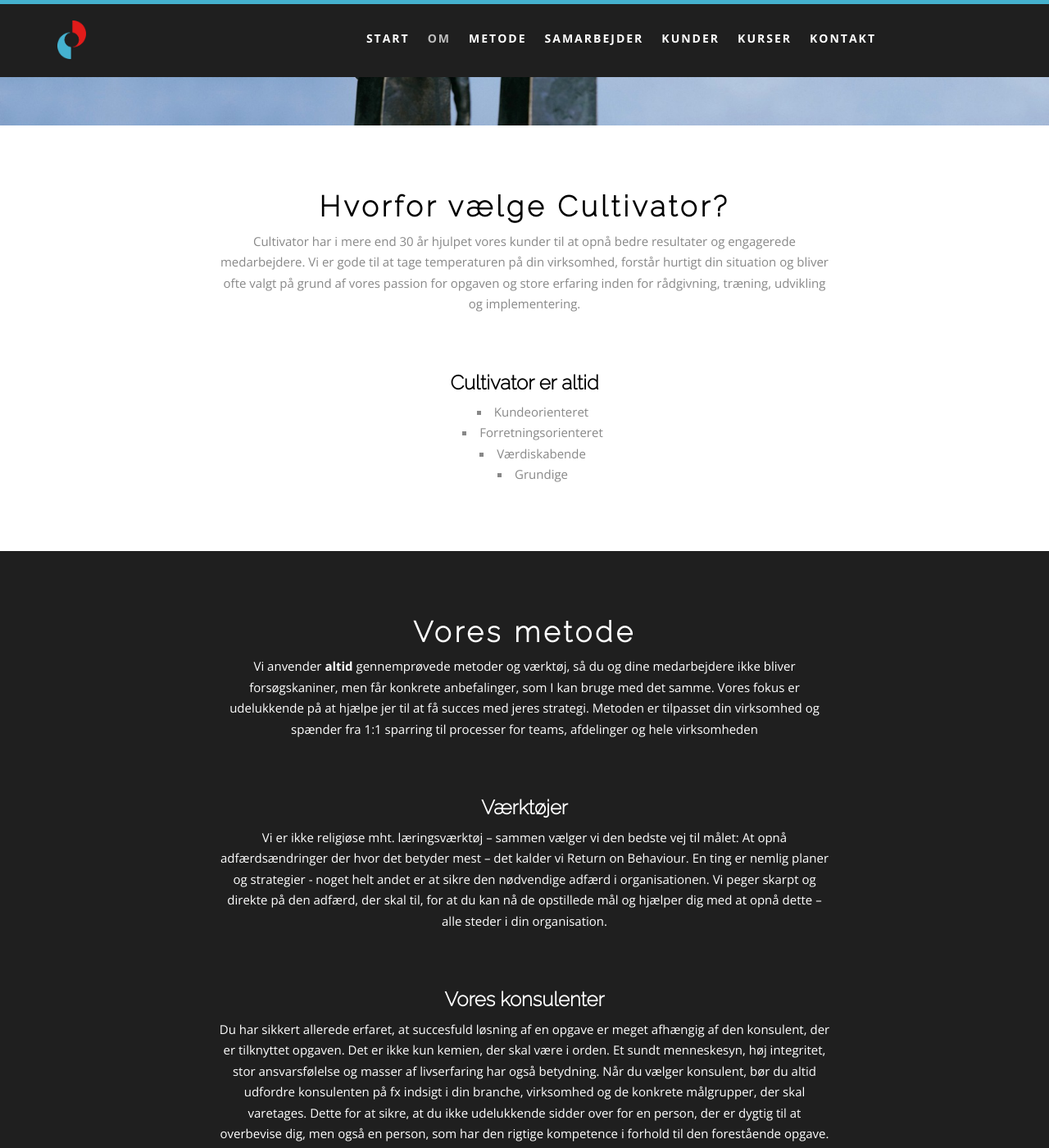
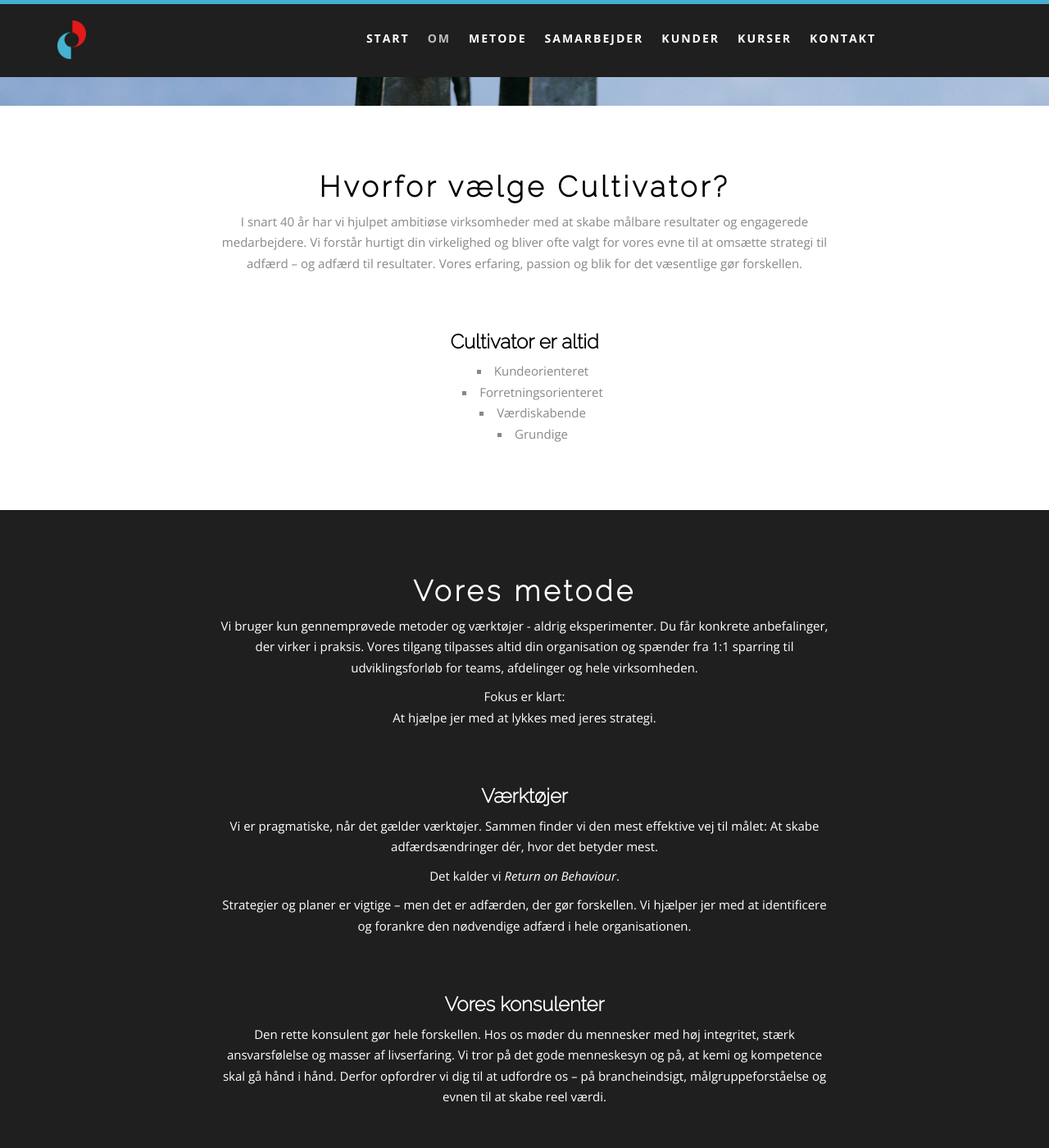
Before and after one commit to re-cph/cultivator-HTML, a Jekyll site: the page built from index.html, in a window 1280 px wide and 1400 px high, scrolled down 645 px. Shown: the whole window at 82% size. Built offline with Jekyll 4.4.1, drawn with Linux system fonts in a browser that asks for light colours; some of the changed text lies outside the part shown.

Commit message:
rettelser fra Claes

```diff
--- a/_config.yml
+++ b/_config.yml
@@ -1,6 +1,6 @@
 # Site settings
 title: "Cultivator - return on behaviour"
-email: "info@cultivator.com"
+email: "ch@cultivator.com"
 description: > # this means to ignore newlines until "baseurl:"
   Cultivator hjælper din virksomhed videre - din samarbejdspartner med fokus på indlevelse, mod og erfaring.
 baseurl: "" # the subpath of your site, e.g. /blog/
--- a/_includes/footer.html
+++ b/_includes/footer.html
@@ -15,10 +15,10 @@
 
       <div class="spacing40"></div>
       <p>
-        Cultivator A/S &bull; Tlf.: 7013 3400 &bull; E-mail: info@cultivator.com &bull; CVR: 12047606
+        Cultivator A/S &bull; Tlf.: 7013 3400 &bull; E-mail: {{ site.email }} &bull; CVR: 12047606
       </p>
       <p>
-        Avderødvej 27C &bull; 2980 Kokkedal<br>
+        Avderødvej 27B &bull; 2980 Kokkedal<br>
       </p>
 
       <div class="spacing20"></div>
--- a/index.html
+++ b/index.html
@@ -16,18 +16,20 @@
             <div class="col-md-8 col-md-offset-2">
               <div class="spacing40"></div>
               <h1>Cultivator</h1>
-              <h3>Fra ”What?” & ”Why?” <br>til ”How”</h3>
+              <h3>Fra ”What?” og ”Why?” <br>til ”How”</h3>
               <p>
-                Vi tror på, at alle mennesker og virksomheder har potentiale for yderligere udvikling.
+                Vi tror på, at alle mennesker og organisationer rummer potentiale for mere. Indsigt og forståelse er kun begyndelsen - det er træningen, der skaber forandringen.
                 <br><br>
-                Indsigt og forståelse er kun forudsætninger. Når målet er adfærdsændring og bedre færdighed, skal du altid træne
-                <br><br>– ellers flytter du ingenting.
+                Når målet er ny eller forbedret adfærd, skal der træning til.
+                <br>
+                Ellers flytter du ingenting.
               </p>
             </div>
           </div>
         </div>
       </div>
     </div>
+
 
   </div><!--/.slider-->
 </div><!--/home-->
@@ -39,7 +41,7 @@
       <div class="col-md-8 align-center col-md-offset-2">
         <h2 class="head-title">Hvorfor vælge Cultivator?</h2>
         <p>
-          Cultivator har i mere end 30 år hjulpet vores kunder til at opnå bedre resultater og engagerede medarbejdere. Vi er gode til at tage temperaturen på din virksomhed, forstår hurtigt din situation og bliver ofte valgt på grund af vores passion for opgaven og store erfaring inden for rådgivning, træning, udvikling og implementering.
+          I snart 40 år har vi hjulpet ambitiøse virksomheder med at skabe målbare resultater og engagerede medarbejdere. Vi forstår hurtigt din virkelighed og bliver ofte valgt for vores evne til at omsætte strategi til adfærd – og adfærd til resultater. Vores erfaring, passion og blik for det væsentlige gør forskellen.
         </p>
         <div class="spacing40"></div>
         <h3>Cultivator er altid</h3>
@@ -60,23 +62,28 @@
       <div class="col-md-8 align-center col-md-offset-2">
         <h2 class="head-title">Vores metode</h2>
         <p>
-          Vi anvender <strong>altid</strong> gennemprøvede metoder og værktøj, så du og dine medarbejdere ikke bliver forsøgskaniner, men får konkrete anbefalinger, som I kan bruge med det samme. Vores fokus er udelukkende på at hjælpe jer til at få succes med jeres strategi. Metoden er tilpasset din virksomhed og spænder fra 1:1 sparring til processer for teams, afdelinger og hele virksomheden
+          Vi bruger kun gennemprøvede metoder og værktøjer - aldrig eksperimenter. Du får konkrete anbefalinger, der virker i praksis. Vores tilgang tilpasses altid din organisation og spænder fra 1:1 sparring til udviklingsforløb for teams, afdelinger og hele virksomheden.
+        </p>
+        <p>
+          Fokus er klart:<br>At hjælpe jer med at lykkes med jeres strategi.
         </p>
         <div class="spacing40"></div>
 
         <h3>Værktøjer</h3>
         <p>
-          Vi er ikke religiøse mht. læringsværktøj – sammen vælger vi den bedste vej til målet: At opnå adfærdsændringer der hvor det betyder mest – det kalder vi Return on Behaviour.
-          En ting er nemlig planer og strategier - noget helt andet er at sikre den nødvendige adfærd i organisationen.
-          Vi peger skarpt og direkte på den adfærd, der skal til, for at du kan nå de opstillede mål og hjælper dig med at opnå dette – alle steder i din organisation.
+          Vi er pragmatiske, når det gælder værktøjer. Sammen finder vi den mest effektive vej til målet: At skabe adfærdsændringer dér, hvor det betyder mest.
+        </p>
+        <p>
+          Det kalder vi <em>Return on Behaviour</em>.
+        </p>
+        <p>
+          Strategier og planer er vigtige – men det er adfærden, der gør forskellen. Vi hjælper jer med at identificere og forankre den nødvendige adfærd i hele organisationen.
         </p>
 
         <div class="spacing40"></div>
         <h3>Vores konsulenter</h3>
         <p>
-          Du har sikkert allerede erfaret, at succesfuld løsning af en opgave er meget afhængig af den konsulent, der er tilknyttet opgaven.
-          Det er ikke kun kemien, der skal være i orden. Et sundt menneskesyn, høj integritet, stor ansvarsfølelse og masser af livserfaring har også betydning.
-          Når du vælger konsulent, bør du altid udfordre konsulenten på fx indsigt i din branche, virksomhed og de konkrete målgrupper, der skal varetages. Dette for at sikre, at du ikke udelukkende sidder over for en person, der er dygtig til at overbevise dig, men også en person, som har den rigtige kompetence i forhold til den forestående opgave.
+          Den rette konsulent gør hele forskellen. Hos os møder du mennesker med høj integritet, stærk ansvarsfølelse og masser af livserfaring. Vi tror på det gode menneskesyn og på, at kemi og kompetence skal gå hånd i hånd. Derfor opfordrer vi dig til at udfordre os – på brancheindsigt, målgruppeforståelse og evnen til at skabe reel værdi.
         </p>
       </div>
     </div>
@@ -88,7 +95,7 @@
   <div class="container">
     <div class="row">
       <div class="col-md-8 col-md-offset-2">
-        <h2 class="head-title" style="word-break: normal;">Vores samarbejds<span class="mobile-breaker">-</span>partnere</h2>
+        <h2 class="head-title" style="word-break: normal;">Samarbejds<span class="mobile-breaker">-</span>partnere</h2>
         <div class="spacing40"></div>
         <div class="clearboth"></div>
 
@@ -106,6 +113,28 @@
           Fremover vil vi kunne tilbyde nuværende og fremtidige kunder de helt unikke muligheder, der ligger i at forene Cultivators produktpalette og mangeårige erfaring med forretningsorienteret udvikling af ledere og medarbejdere med YoungConsults unikke viden og indsigt i hvad der motiverer og fastholder Millennials
         </p>
       </div> -->
+
+      <div class="col-md-8 col-md-offset-2">
+        <div class="spacing40"></div>
+        <div class="clearboth"></div>
+        <h3>
+          <a href="https://sam-int.com/da/" title="SAM International" target="_blank">
+            <img src="images/logo-sam-int.png" width="160" alt="Logo Comadso" />
+          </a>
+        </h3>
+        <br />
+        <p>
+          Vores strategiske samarbejdspartner, SAM International har – ligesom os – den målsætning at skabe værdi gennem mennesker.
+        </p>
+        <p>
+          SAM International har i mere end 30 år hjulpet virksomheder med rekruttering og udvikling.
+        </p>
+        <p>
+          Sammen skaber vi løsninger, der forener strategi, adfærd og forretning.
+        </p>
+      </div>
+
+      <!--
       <div class="col-md-8 col-md-offset-2">
         <div class="spacing40"></div>
         <div class="clearboth"></div>
@@ -145,6 +174,7 @@
           Et klik er alt det kræver. Herefter kan salgsorganisationen hurtigt oprette planer og actions, som automatisk tilknyttes listen over åbne aktiviteter for kunder eller salgsmuligheder i salesforce.com.
         </p>
       </div>
+      -->
     </div>
   </div>
 </div>
@@ -155,7 +185,12 @@
     <div class="row">
       <div class="col-md-8 align-center col-md-offset-2">
         <h2 class="head-title">Vores kunder</h2>
-        <p class="sub-title">Vi elsker udfordringer og ambitiøse kunder</p>
+        <p class="sub-title">Vi elsker ambitiøse kunder – og komplekse udfordringer.</p>
+        <p>
+          Jo mere strategisk, adfærdskritisk og forretningsnært, jo bedre.
+        </p>
+          Vi arbejder bedst med virksomheder, der vil mere – og som tør tage fat, dér hvor det virkelig gør en forskel.
+        </p>
         <!--<p>
            Vores højeste ønske er at efterlade tilfredse kunder og digitale løsninger af høj kvalitet.
            <br>
@@ -182,13 +217,50 @@
 
       <div class="col-md-4 col-sm-6">
         <i class="head-icon fa fa-globe"></i>
-        <h3 class="small-title">Cultivator har international erfaring</h3>
+        <h3 class="small-title">Vi har international erfaring</h3>
         <p>
-          Cultivator har opnået bemærkelsesværdigt gode resultater sammen med os i Norden, Europa, USA og Asien.
+          Vi har skabt resultater i Norden, Europa, USA og Asien – altid med lokal forståelse og globalt udsyn.
         </p>
         <div class="spacing40"></div>
       </div>
 
+      <div class="col-md-4 col-sm-6">
+        <i class="head-icon fa fa-send-o"></i>
+        <h3 class="small-title">Vi bringer energi og begejstring</h3>
+        <p>
+          Vi går til opgaven med engagement og indlevelse – og det smitter af på både proces og resultat.
+        </p>
+        <div class="spacing40"></div>
+      </div>
+
+      <div class="col-md-4 col-sm-6">
+        <i class="head-icon fa fa-rocket"></i>
+        <h3 class="small-title">Vi har branchekendskab og erfaring</h3>
+        <p>
+          Vores konsulenter har mange “kilometer i benene” og forstår både din branche og dine målgrupper.
+        </p>
+        <div class="spacing40"></div>
+      </div>
+
+      <div class="col-md-4 col-sm-6">
+        <i class="head-icon fa fa-support"></i>
+        <h3 class="small-title">Vi har modet til at udfordre</h3>
+        <p>
+          Vi siger det, der skal siges – og tager de nødvendige samtaler, når det kræves.
+        </p>
+        <div class="spacing40"></div>
+      </div>
+
+      <div class="col-md-4 col-sm-6">
+        <i class="head-icon fa fa-child"></i>
+        <h3 class="small-title">Glade kunder</h3>
+        <p>
+          Glade kunder er en af grundene til at vi elsker vores arbejde. Vil du være den næste?
+        </p>
+        <div class="spacing40"></div>
+      </div>
+
+      <!--
       <div class="col-md-4 col-sm-6">
         <i class="head-icon fa fa-support"></i>
         <h3 class="small-title">Det virker</h3>
@@ -199,40 +271,22 @@
       </div>
 
       <div class="col-md-4 col-sm-6">
-        <i class="head-icon fa fa-send-o"></i>
-        <h3 class="small-title">Cultivator har energi og begejstring</h3>
-        <p>Cultivator går til opgaven med stor energi, begejstring og indlevelse i vores kunders' situation og i den forestående opgave – faktorer, der er afgørende for et succesrigt samarbejde og et godt resultat.</p>
-        <div class="spacing40"></div>
-      </div>
-
-      <div class="col-md-4 col-sm-6">
-        <i class="head-icon fa fa-rocket"></i>
-        <h3 class="small-title">Cultivator har branchekendskab og ekspertise</h3>
-        <p>Cultivators partnere har alle mange ”kilometer i benene”. De er alle seniorkonsulenter med stor og værdifuld erfaring.<br><br><br></p>
-        <div class="spacing40"></div>
-      </div>
-
-      <div class="col-md-4 col-sm-6">
         <i class="head-icon fa fa-paw"></i>
         <h3 class="small-title">Cultivators partnere har det nødvendige mod</h3>
         <p>Cultivators partnere besidder det nødvendige mod, og går ikke af vejen for at tage en god diskussion.</p>
         <div class="spacing40"></div>
-      </div><!--/.col-md-4-->
-
-      <div class="col-md-4 col-sm-6">
-        <i class="head-icon fa fa-child"></i>
-        <h3 class="small-title">Glade kunder</h3>
-        <p>Glade kunder er en af grundene til at vi elsker vores arbejde. Vil du være den næste?</p>
-        <div class="spacing40"></div>
       </div>
+      -->
 
       <div class="clearboth"></div>
 
+      <!--
       <div class="col-md-4 align-center col-md-offset-4">
         <p>
           Der er helt sikkert mange flere årsager til at vælge Cultivator, men dem kan du jo kun opleve, hvis vi ses. Tal med os om hvordan vi kan hjælpe
         </p>
       </div>
+      -->
 
     </div>
   </div>
@@ -240,21 +294,21 @@
 
 <div id="works-detail" class="content grey-bg">
   <div class="container align-center">
-    <h3>I hvilke brancher arbejder vi?</h3>
-    <p>Vores kunder er Skandinavisk baserede virksomheder i hele verden blandt andet i følgende brancher</p>
+    <h3>Brancher vi arbejder med</h3>
+    <p>Vi arbejder med Skandinavisk forankrede virksomheder over hele verden – fra vækstvirksomheder til globale koncerner.<br>Her er nogle af de brancher, vi kender særligt godt:</p>
     <ul class="port-filter">
       <!-- <li><a class="active" href="#" data-filter="*">All</a></li>-->
-      <li><a data-filter=".Telecom">Telecom</a></li>
-      <li><a data-filter=".Transport">Transport</a></li>
+      <!--<li><a data-filter=".Transport">Transport</a></li>-->
       <li><a data-filter=".Finans">Finans</a></li>
       <li><a data-filter=".Forsikring">Forsikring</a></li>
-      <li><a data-filter=".Professionel">Professionel Service Firms</a></li>
-      <li><a data-filter=".Automobiler">Automobiler</a></li>
-      <li><a data-filter=".Medicinalvirksomheder">Medicinalvirksomheder</a></li>
-      <li><a data-filter=".Retail">Retail</a></li>
-      <li><a data-filter=".IT">IT</a></li>
-      <li><a data-filter=".Service">Service</a></li>
+      <li><a data-filter=".Telecom">Telecom</a></li>
+      <li><a data-filter=".Advokatvirksomhed">Advokatvirksomhed</a></li>
+      <li><a data-filter=".Revisorvirksomhed">Revisorvirksomhed</a></li>
+      <li><a data-filter=".Retail-e-commerce">Retail & e-commerce</a></li>
+      <li><a data-filter=".IT-teknologi">IT & teknologi</a></li>
+      <li><a data-filter=".Service-drift">Service & drift</a></li>
       <li><a data-filter=".Produktion">Produktion</a></li>
+      <li><a data-filter=".Automotive">Automotive</a></li>
     </ul>
 
   </div><!--/.container-->
@@ -266,7 +320,12 @@
     <div class="row">
       <div class="col-md-8 align-center col-md-offset-2">
         <h2 class="head-title">Kurser</h2>
-        <p class="sub-title">Leder du efter inspiration og udvikling til dit team?</p>
+        <p class="sub-title">
+          Vi tilbyder skræddersyede kurser og udviklingsforløb, der matcher jeres strategi og behov. Fra ledertræning og teamudvikling til adfærdsforankring og implementering.
+        </p>
+        <p class="sub-title">
+          Kontakt os for at høre mere om aktuelle forløb og muligheder.
+        </p>
         <div class="spacing40"></div>
         <p>
           <a style="background: #fff;padding:10px 20px;color:#000;" href="/kurser">Se vores kurser her</a>
@@ -303,12 +362,11 @@
         <h3>Eller tag fat i os direkte</h3> -->
       </div>
 
-      <div class="col-lg-3 col-md-6 col-sm-6 align-center contact">
+      <div class="col-lg-4 col-md-4 col-sm-12 align-center contact">
         <h2 class="head-title"><br>Claes Hestehave</h2>
         <img class="emp" src="images/contact/ch.png">
-        <p><strong>
-          Seniorpartner<br />
-          Managing Partner</strong>
+        <p>
+          <strong>Adm. direktør</strong>
         </p>
         <p class="phone">
           Tlf. 24 88 86 15<br>
@@ -320,25 +378,24 @@
           </a>
         </p>
       </div>
-
+      <!--
       <div class="col-lg-3 col-md-6 col-sm-6 align-center contact">
-        <h2 class="head-title"><br>Søren Dyrby</h2>
-        <img class="emp" src="images/contact/sd.png">
-        <!-- <div class="liner"></div> -->
-        <p><strong><br />Seniorpartner
+        <h2 class="head-title"><br>Carsten Schøler Lass</h2>
+        <img class="emp" src="images/contact/csl.png">
+        <p><strong><br />Associeret Partner
         </strong></p>
         <p class="phone">
-          Tlf. 24 88 86 05<br>
-          <a href="mailto:sd@cultivator.com">sd@cultivator.com</a>
+          Tlf. <br>
+          <a href="mailto:csl@cultivator.com">csl@cultivator.com</a>
         </p>
         <p>
-          <a class="linkedin" href="https://www.linkedin.com/in/sørendyrby" target="_blank">
+          <a class="linkedin" href="https://www.linkedin.com/" target="_blank">
             <img width="25" alt="linkedin" src="images/in.png" />
           </a>
         </p>
       </div>
-
-      <div class="col-lg-3 col-md-6 col-sm-6 align-center contact">
+      -->
+      <div class="col-lg-4 col-md-4 col-sm-6 align-center contact">
         <h2 class="head-title"><br>Jan Schmidt</h2>
         <img class="emp" src="images/contact/js.png">
         <!-- <div class="liner"></div> -->
@@ -356,7 +413,41 @@
         </p>
       </div>
 
-<!--       <div class="col-lg-4 col-md-4 col-sm-6 align-center contact">
+      <div class="col-lg-4 col-md-4 col-sm-6 align-center contact">
+        <h2 class="head-title"><br>Jan Bromer</h2>
+        <img class="emp" src="images/contact/jb.png">
+        <!-- <div class="liner"></div> -->
+        <p><strong><br />Associeret Partner
+        </strong></p>
+        <p class="phone">
+          Tlf. 30 45 86 61<br>
+          <a href="mailto:bromer@live.dk">bromer@live.dk</a>
+        </p>
+        <p>
+          <a class="linkedin" href="https://www.linkedin.com/in/jan-bromer-4469b9b" target="_blank">
+            <img width="25" alt="linkedin" src="images/in.png" />
+          </a>
+        </p>
+      </div>
+      <!--
+      <div class="col-lg-3 col-md-6 col-sm-6 align-center contact">
+        <h2 class="head-title"><br>Søren Dyrby</h2>
+        <img class="emp" src="images/contact/sd.png">
+        <p><strong><br />Associeret Partner
+        </strong></p>
+        <p class="phone">
+          Tlf. 24 88 86 05<br>
+          <a href="mailto:sd@cultivator.com">sd@cultivator.com</a>
+        </p>
+        <p>
+          <a class="linkedin" href="https://www.linkedin.com/in/sørendyrby" target="_blank">
+            <img width="25" alt="linkedin" src="images/in.png" />
+          </a>
+        </p>
+      </div>
+      -->
+      <!--
+      <div class="col-lg-4 col-md-4 col-sm-6 align-center contact">
         <h2 class="head-title"><br>Christine Honoré</h2>
         <img class="emp" src="images/contact/cho.png">
         <p><strong><br />Associeret Partner
@@ -371,24 +462,6 @@
           </a>
         </p>
       </div> -->
-
-       <div class="col-lg-3 col-md-6 col-sm-6 align-center contact">
-        <h2 class="head-title"><br>Jan Bromer</h2>
-        <img class="emp" src="images/contact/jb.png">
-        <!-- <div class="liner"></div> -->
-        <p><strong><br />Associeret Partner
-        </strong></p>
-        <p class="phone">
-          Tlf. 30 45 86 61<br>
-          <a href="mailto:bromer@live.dk">bromer@live.dk</a>
-        </p>
-        <p>
-          <a class="linkedin" href="https://www.linkedin.com/in/jan-bromer-4469b9b" target="_blank">
-            <img width="25" alt="linkedin" src="images/in.png" />
-          </a>
-        </p>
-
-      </div>
 
        <!--
       <div class="col-lg-4 col-md-4 col-sm-6 align-center contact">
```
Also changed, not shown: other parts of index.html (+3 -3 lines), images/contact/ch.png, images/contact/ch_black_bg.png (added), images/logo-sam-int.png (added).
